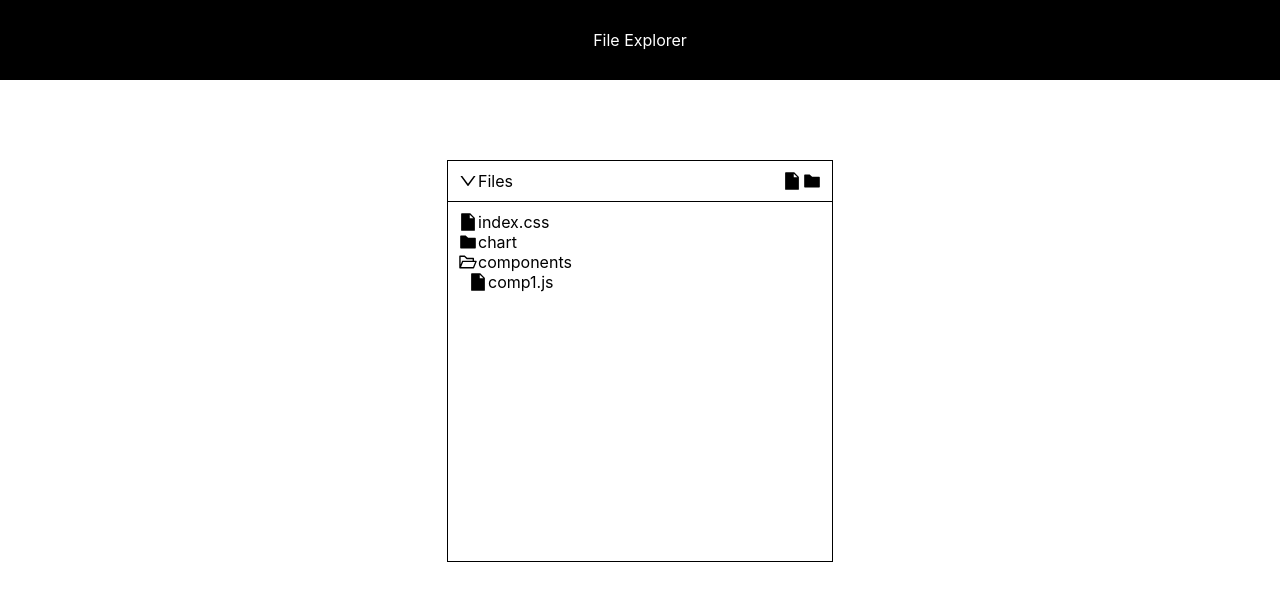
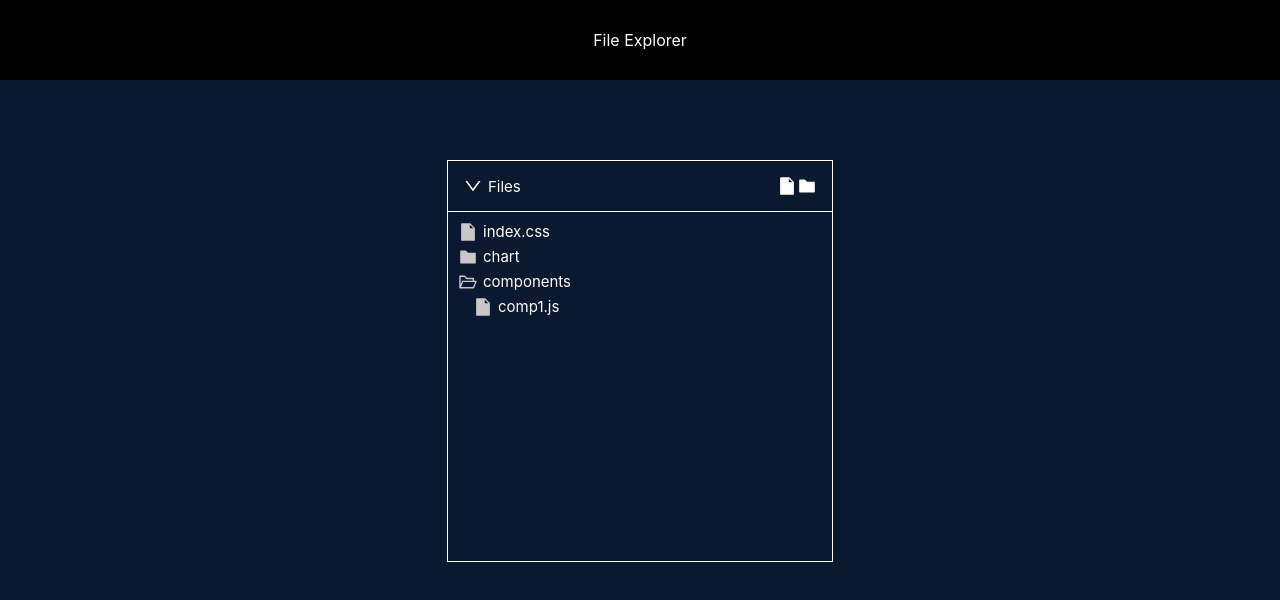
Before and after one commit to SihotiyaKartik/File-Explorer, a React (Create React App) app: page / in a window 1280 px wide. Shown: the top 600 px of the page. Built offline with nearby package versions, Linux system fonts and the light colour scheme.

Commit message:
enhanced UI look

```diff
--- a/src/App.css
+++ b/src/App.css
@@ -19,7 +19,7 @@
 }
 
 .FileExplorerBox {
-  border: 1px solid black;
+  border: 1px solid white;
   width: 30%;
   height: 50vh;
   margin-top: 10vh;
@@ -27,6 +27,7 @@
 
 .icon {
   align-self: center;
+  color: white;
 }
 
 .icon:hover {
@@ -34,12 +35,12 @@
 }
 
 .FileExplorerBoxHeader {
-  padding: 10px;
+  padding: 15px;
   width: 100% - 10px;
   height: 5%;
   display: flex;
   justify-content: space-between;
-  border-bottom: 1px solid black;
+  border-bottom: 1px solid white;
 }
 
 .FileExplorerBoxFooter {
@@ -78,4 +79,16 @@
 .FileCard {
   display: flex;
   justify-content: space-between;
+  margin-bottom: 5px;
 }
+
+.text {
+  color: white;
+  align-self: center;
+  font-size: 15px;
+  margin-left: 5px;
+}
+
+.text:hover {
+  color: rgb(101, 255, 219);
+}
--- a/src/cards/FileCard.js
+++ b/src/cards/FileCard.js
@@ -6,6 +6,7 @@ import AddFolder from "../icons/AddFolder"
 import { useCurrentFileContext } from "../context/CurrentFile"
 import { useFileEditContext } from "../context/FileEdit"
 import { useState } from "react"
+import constants from "../constants/constants"
 
 const FileCard = ({ data }) => {
   const [currentFileName, setCurrentFileName] = useState(data?.name)
@@ -16,7 +17,7 @@ const FileCard = ({ data }) => {
     handleFileNameChange,
     handleFileStateChange
   } = useFileEditContext()
-  const marginLeft = `${(data?.level - 1) * 10}px`
+  const marginLeft = `${(data?.level - 1) * 15}px`
 
   const handleFileName = (value) => {
     setCurrentFileName(value)
@@ -36,13 +37,25 @@ const FileCard = ({ data }) => {
         {data?.type === "folder" ? (
           <>
             {data?.isOpen ? (
-              <AiOutlineFolderOpen className="icon" size={20} />
+              <AiOutlineFolderOpen
+                color={constants.PRIMARY_COLOR}
+                className="icon"
+                size={20}
+              />
             ) : (
-              <AiFillFolder className="icon" size={20} />
+              <AiFillFolder
+                color={constants.PRIMARY_COLOR}
+                className="icon"
+                size={20}
+              />
             )}
           </>
         ) : (
-          <AiFillFile className="icon" size={20} />
+          <AiFillFile
+            color={constants.PRIMARY_COLOR}
+            className="icon"
+            size={20}
+          />
         )}
         <div className="SubFilesName">
           {fileNameEditOpen && currentFileId === data?.id ? (
@@ -54,7 +67,9 @@ const FileCard = ({ data }) => {
               onKeyDown={handleFileNameChange}
             />
           ) : (
-            <div onClick={handleFileStateChange}>{data?.name}</div>
+            <div className="text" onClick={handleFileStateChange}>
+              {data?.name}
+            </div>
           )}
         </div>
       </div>
--- a/src/cards/NewFileCard.js
+++ b/src/cards/NewFileCard.js
@@ -5,7 +5,7 @@ import { useFileEditContext } from "../context/FileEdit"
 const NewFileCard = ({ fileType, data }) => {
   const [fileName, setFileName] = useState("")
   const { handleAddFile, handleAddFileOpen } = useFileEditContext()
-  const marginLeft = `${(data?.level - 1) * 10}px`
+  const marginLeft = `${(data?.level - 1) * 15}px`
   const handleFileName = (value) => {
     setFileName(value)
   }
--- a/src/components/file-explorer/FileExplorerHeader.js
+++ b/src/components/file-explorer/FileExplorerHeader.js
@@ -25,11 +25,11 @@ const FileExplorerHeader = () => {
             onClick={toggleDisplayFiles}
           />
         )}
-        <div className="">Files</div>
+        <div className="text">Files</div>
       </div>
-      <div className="FileType">
-        <AiFillFile size={20} />
-        <AiFillFolder size={20} />
+      <div>
+        <AiFillFile className="icon" size={20} />
+        <AiFillFolder className="icon" size={20} />
       </div>
     </div>
   )
--- a/src/components/header/index.js
+++ b/src/components/header/index.js
@@ -1,7 +1,9 @@
+import constants from "../../constants/constants"
+
 const Header = () => {
   return (
     <div className="Header-Tab">
-      <p className="Header-Text">File Explorer</p>
+      <p className="Header-Text">{constants.FILE_EXPLORER}</p>
     </div>
   )
 }
--- /dev/null
+++ b/src/constants/constants.js
@@ -0,0 +1,6 @@
+export default {
+  FILE: "File",
+  FILE_EXPLORER: "File Explorer",
+  PRIMARY_COLOR: "rgb(200,200,200)",
+  SECONDARY_COLOR: "rgb(105, 255, 219)"
+}
--- a/src/context/FileEdit.js
+++ b/src/context/FileEdit.js
@@ -87,9 +87,7 @@ const FileEditProvider = ({ children }) => {
   }
 
   const handleAddFile = (level, name, fileType) => {
-    {
-      fileType === "file" ? setAddFileOpen(false) : setAddFolderOpen(false)
-    }
+    fileType === "file" ? setAddFileOpen(false) : setAddFolderOpen(false)
 
     if (name.length > 0) {
       const updatedFileData = addFile(
--- a/src/icons/AddFile.js
+++ b/src/icons/AddFile.js
@@ -1,8 +1,18 @@
 import { AiFillFile } from "react-icons/ai"
 import { useFileEditContext } from "../context/FileEdit"
+import constants from "../constants/constants"
 const AddFile = () => {
-  const { handleAddFileOpen } = useFileEditContext()
-  return <AiFillFile onClick={handleAddFileOpen} size={20} className="icon" />
+  const { isAddFileOpen, handleAddFileOpen } = useFileEditContext()
+  return (
+    <AiFillFile
+      color={
+        isAddFileOpen ? constants.SECONDARY_COLOR : constants.PRIMARY_COLOR
+      }
+      onClick={handleAddFileOpen}
+      size={20}
+      className="icon"
+    />
+  )
 }
 
 export default AddFile
--- a/src/icons/AddFolder.js
+++ b/src/icons/AddFolder.js
@@ -1,9 +1,17 @@
 import { AiFillFolder } from "react-icons/ai"
 import { useFileEditContext } from "../context/FileEdit"
+import constants from "../constants/constants"
 const AddFolder = () => {
-  const { handleAddFolderOpen } = useFileEditContext()
+  const { isAddFolderOpen, handleAddFolderOpen } = useFileEditContext()
   return (
-    <AiFillFolder onClick={handleAddFolderOpen} size={20} className="icon" />
+    <AiFillFolder
+      color={
+        isAddFolderOpen ? constants.SECONDARY_COLOR : constants.PRIMARY_COLOR
+      }
+      onClick={handleAddFolderOpen}
+      size={20}
+      className="icon"
+    />
   )
 }
 
--- a/src/icons/Delete.js
+++ b/src/icons/Delete.js
@@ -1,10 +1,18 @@
 import { AiFillDelete } from "react-icons/ai"
 import { useFileEditContext } from "../context/FileEdit"
+import constants from "../constants/constants"
 
 const DeleteIcon = () => {
   const { handleDelete } = useFileEditContext()
 
-  return <AiFillDelete onClick={handleDelete} size={20} className="icon" />
+  return (
+    <AiFillDelete
+      color={constants.PRIMARY_COLOR}
+      onClick={handleDelete}
+      size={20}
+      className="icon"
+    />
+  )
 }
 
 export default DeleteIcon
--- a/src/icons/EditIcon.js
+++ b/src/icons/EditIcon.js
@@ -1,10 +1,19 @@
 import { FiEdit } from "react-icons/fi"
 import { useFileEditContext } from "../context/FileEdit"
+import constants from "../constants/constants"
+const EditIcon = () => {
+  const { fileNameEditOpen, handleFileNameEdit } = useFileEditContext()
 
-const EditIcon = () => {
-  const { handleFileNameEdit } = useFileEditContext()
-
-  return <FiEdit onClick={handleFileNameEdit} size={20} className="icon" />
+  return (
+    <FiEdit
+      color={
+        fileNameEditOpen ? constants.SECONDARY_COLOR : constants.PRIMARY_COLOR
+      }
+      onClick={handleFileNameEdit}
+      size={20}
+      className="icon"
+    />
+  )
 }
 
 export default EditIcon
--- a/src/index.css
+++ b/src/index.css
@@ -6,6 +6,7 @@ body {
     sans-serif;
   -webkit-font-smoothing: antialiased;
   -moz-osx-font-smoothing: grayscale;
+  background-color: rgb(10, 25, 47);
 }
 
 code {
```
